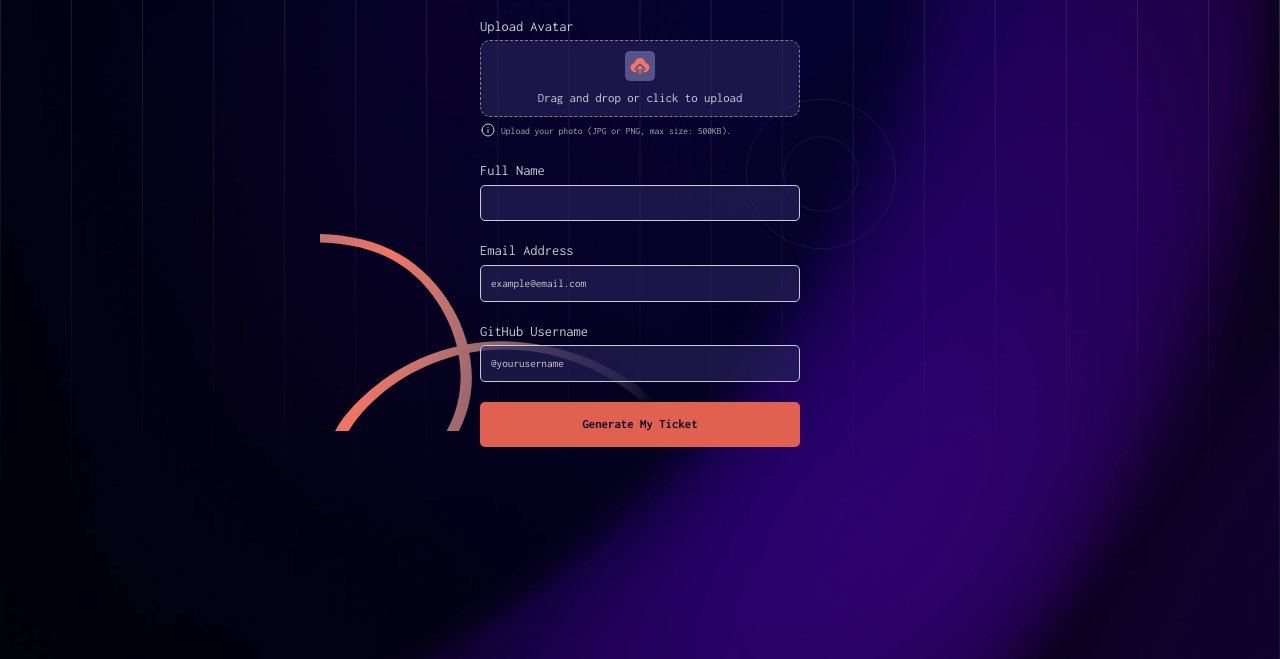
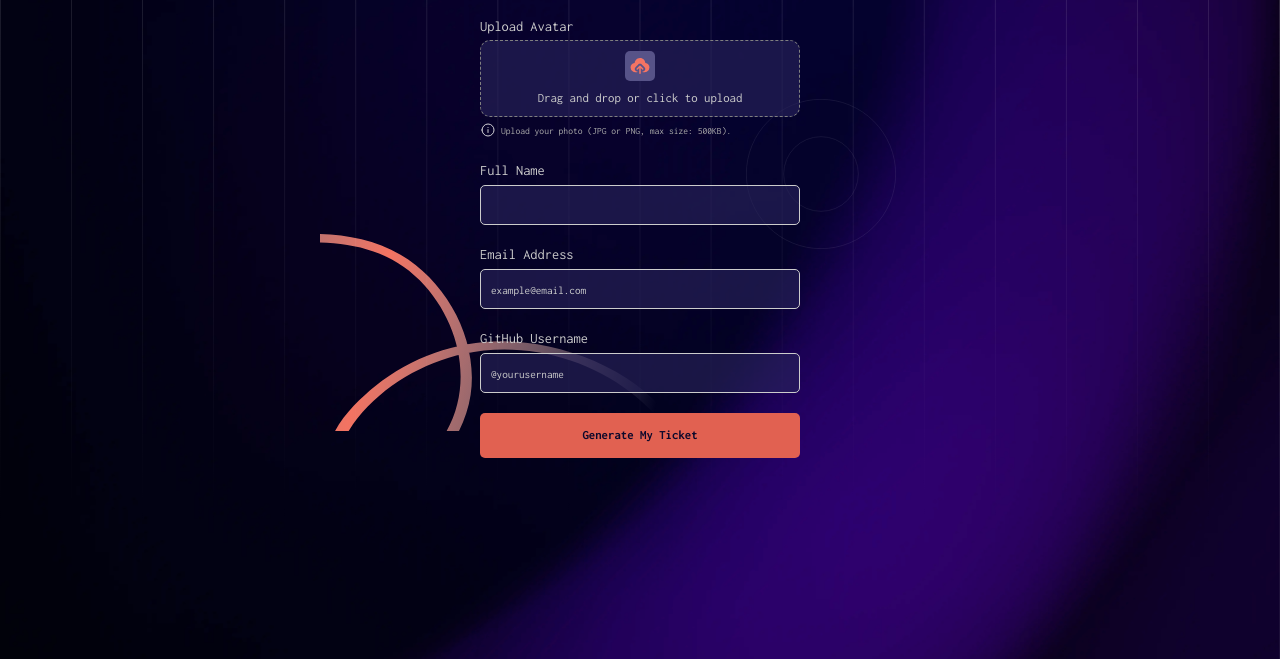
Before and after one commit to Nichodemusdev/Conference-Ticket-Generator, a plain HTML site: page index.html in a window 1280 px wide. Shown: the part 141-800 px from the top of the page. Drawn offline with nearby package versions, Linux system fonts and the light colour scheme.

Commit message:
Update styles.css

```diff
--- a/styles.css
+++ b/styles.css
@@ -109,7 +109,7 @@
     width: 100%;
     max-width: 100%;
     padding: 10px;
-    font-size: 0.8rem;
+    font-size: 16px;
     margin-top: 5px;
     border: 0.5px solid #ccc;
     border-radius: 5px;
@@ -117,6 +117,10 @@
     color: #fff;
     outline: none;
     box-sizing: border-box;
+}
+
+input:focus {
+ transform: scale(1.1);
 }
 
 
```
